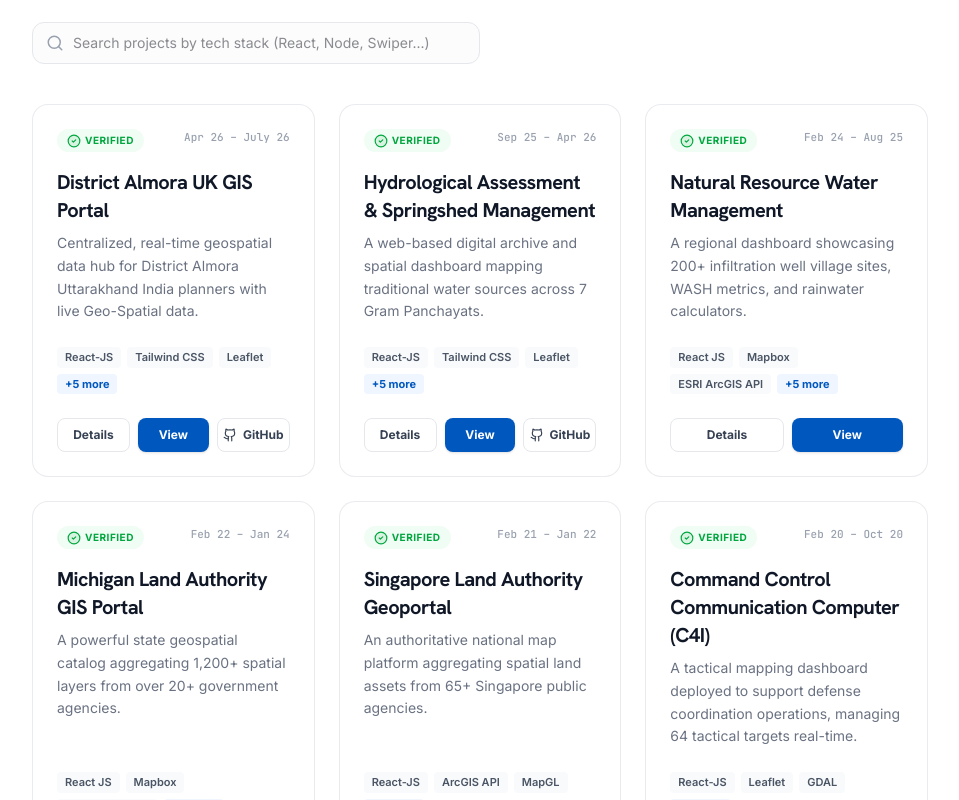
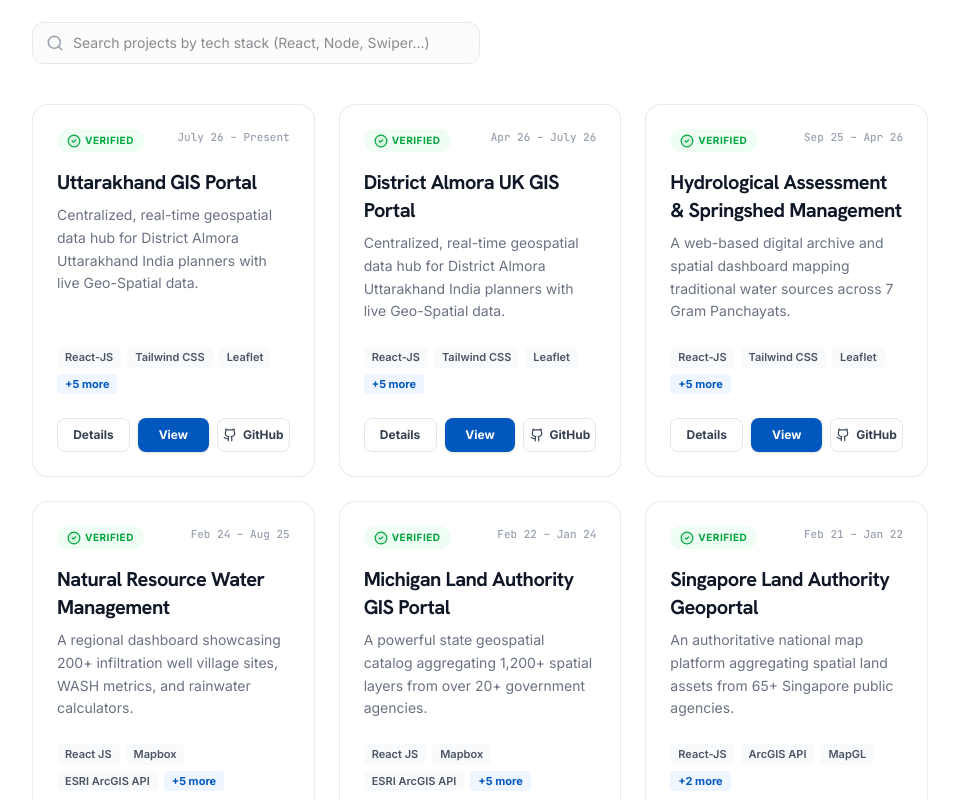
Before and after one commit to RawatGitLab/React-Portfolio, a React (Vite) app: page / in a window 1280 px wide. Shown: the part 2000-2800 px from the top of the page, without its empty margins (160-1119 px from the left). Built offline with nearby package versions, Linux system fonts and the light colour scheme.

Commit message:
Uttarakhand GIS Portal project details
Added new project 'Uttarakhand GIS Portal' with detailed information including description, demo URL, GitHub URL, and key features.

```diff
--- a/src/data.ts
+++ b/src/data.ts
@@ -194,6 +194,38 @@ export const skillsData: Skill[] = [
 ];
 
 export const projectsData: Project[] = [
+  {
+    id: 'Uttarakhand-GIS-Viewer',
+    title: 'Uttarakhand GIS Portal',
+    category: 'National Geospatial Portal',
+    period: 'July 26 – Present',
+    verified: true,
+    tags: [
+      'React-JS',
+      'Tailwind CSS',
+      'Leaflet',
+      'MongoDB',
+      'ArcGIS',
+      'QGIS',
+      'Google Earth',
+      'GitHub'
+    ],
+    description: 'Centralized, real-time geospatial data hub for District Almora Uttarakhand India planners with live Geo-Spatial data.',
+    demoUrl: 'https://uttarakhand-geo-portal.onrender.com/',
+    githubUrl:  'https://github.com/RawatGitLab/Uttarakhand-Geo-Portal',
+    details: {
+      overview: 'Uttarakhand Geoportal is a live, real-time Geographic Information System (GIS) visualization platform built specifically for district planners and administrators of all 13 Districts of Uttarakhand India',
+      keyFeatures: ['Engineered a unified geospatial dashboard consolidating 13 independently-hosted district GIS applications and 2011 Census datasets, reducing multi-platform navigation efforts by 80%.',
+                    'Implemented interactive choropleth mapping and district boundary visualizations using Leaflet, improving comparative spatial data analysis for population, area, and literacy metrics.',
+                    'Developed 4+ core functional modules (Interactive Mapping, District Directory, Comparative Report Builder, and Live GIS Embed) with CSV/PDF export capabilities and light/dark theme support.'
+      ],
+      technicalArchitecture: [
+        'Implemented GeoJSON data on open Leaflet canvas layouts.',
+        'Secured portal client views with Github- Actions user groups privileges.'
+      ],
+      roleAndImpact: 'Architected and deployed an integrated GIS web platform that modernized public service delivery, boosting operational efficiency in spatial data handling and citizen engagement by 20%.'
+    }
+  },
   {
     id: 'Almora-GIS-Viewer',
     title: 'District Almora UK GIS Portal',
```
